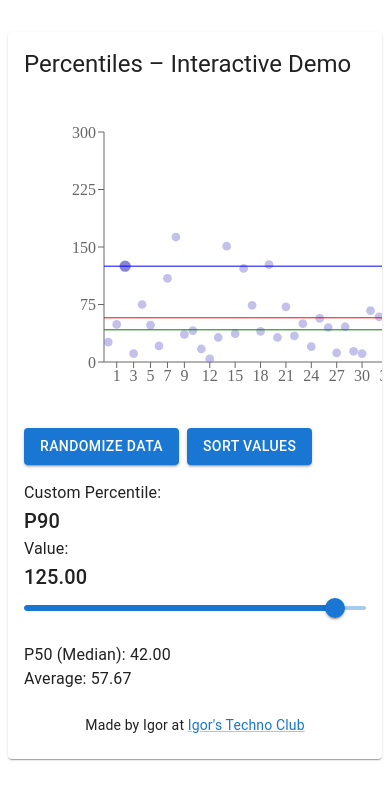
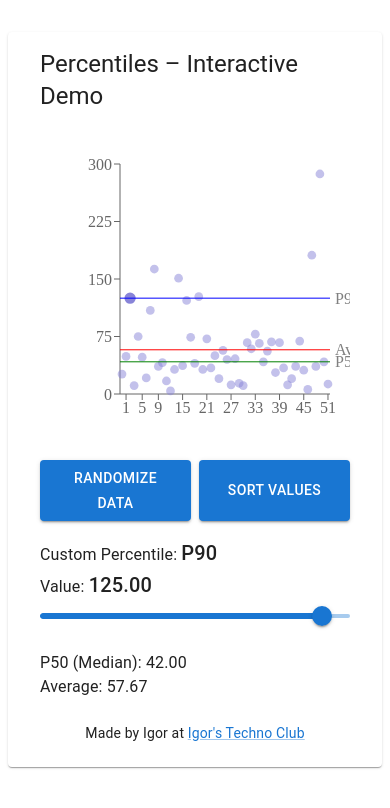
Before and after one commit to gogainda/percentile-demo, a React (Vite) app: page / in a window 390 px wide. Shown: the top 808 px of the page. Built offline with nearby package versions, Linux system fonts and the light colour scheme.

Commit message:
make responsive

```diff
--- a/src/App.tsx
+++ b/src/App.tsx
@@ -7,6 +7,7 @@ import {
   Tooltip,
   ReferenceLine,
   ZAxis,
+  ResponsiveContainer,
 } from "recharts";
 import {
   Button,
@@ -110,14 +111,13 @@ const PercentileComparison: React.FC = () => {
   );
 
   return (
-    <Card sx={{ maxWidth: 600, margin: "auto", mt: 4 }}>
+    <Card
+      sx={{ maxWidth: { xs: "100%", sm: 600 }, margin: "auto", mt: 4, px: 2 }}
+    >
       <CardHeader title="Percentiles – Interactive Demo" />
       <CardContent>
-        <ScatterChart
-          width={600}
-          height={300}
-          margin={{ top: 20, right: 80, bottom: 20, left: 20 }}
-        >
+        <ResponsiveContainer width="100%" height={300}>
+          <ScatterChart margin={{ top: 20, right: 20, bottom: 20, left: 20 }}>
             <XAxis dataKey="index" name="Index" />
             <YAxis dataKey="value" name="Value" />
             <ZAxis dataKey="z" range={[20, 100]} />
@@ -139,12 +139,25 @@ const PercentileComparison: React.FC = () => {
               stroke="red"
             />
           </ScatterChart>
+        </ResponsiveContainer>
 
-        <div style={{ marginTop: "16px", display: "flex", gap: "8px" }}>
-          <Button variant="contained" onClick={regenerateData}>
+        <div
+          style={{
+            marginTop: "16px",
+            display: "flex",
+            flexDirection: { xs: "column", sm: "row" },
+            gap: "8px",
+          }}
+        >
+          <Button variant="contained" onClick={regenerateData} fullWidth>
             Randomize Data
           </Button>
-          <Button variant="contained" onClick={sortData} disabled={isSorted}>
+          <Button
+            variant="contained"
+            onClick={sortData}
+            disabled={isSorted}
+            fullWidth
+          >
             Sort Values
           </Button>
         </div>
@@ -152,11 +165,15 @@ const PercentileComparison: React.FC = () => {
         <div style={{ marginTop: "16px" }}>
           <Typography variant="body1">
             Custom Percentile:{" "}
-            <Typography variant="h6">P{percentile}</Typography>
+            <Typography variant="h6" component="span">
+              P{percentile}
+            </Typography>
           </Typography>
           <Typography variant="body1">
             Value:{" "}
-            <Typography variant="h6">{pCustom.value.toFixed(2)}</Typography>
+            <Typography variant="h6" component="span">
+              {pCustom.value.toFixed(2)}
+            </Typography>
           </Typography>
           <Slider
             value={percentile}
@@ -184,7 +201,7 @@ const PercentileComparison: React.FC = () => {
             <Link
               href="https://igorstechnoclub.com"
               target="_blank"
-              rel="noopener noreferrer"
+              rel="noopener"
             >
               Igor's Techno Club
             </Link>
```
Lines whose indentation alone changed are shown as unchanged.
